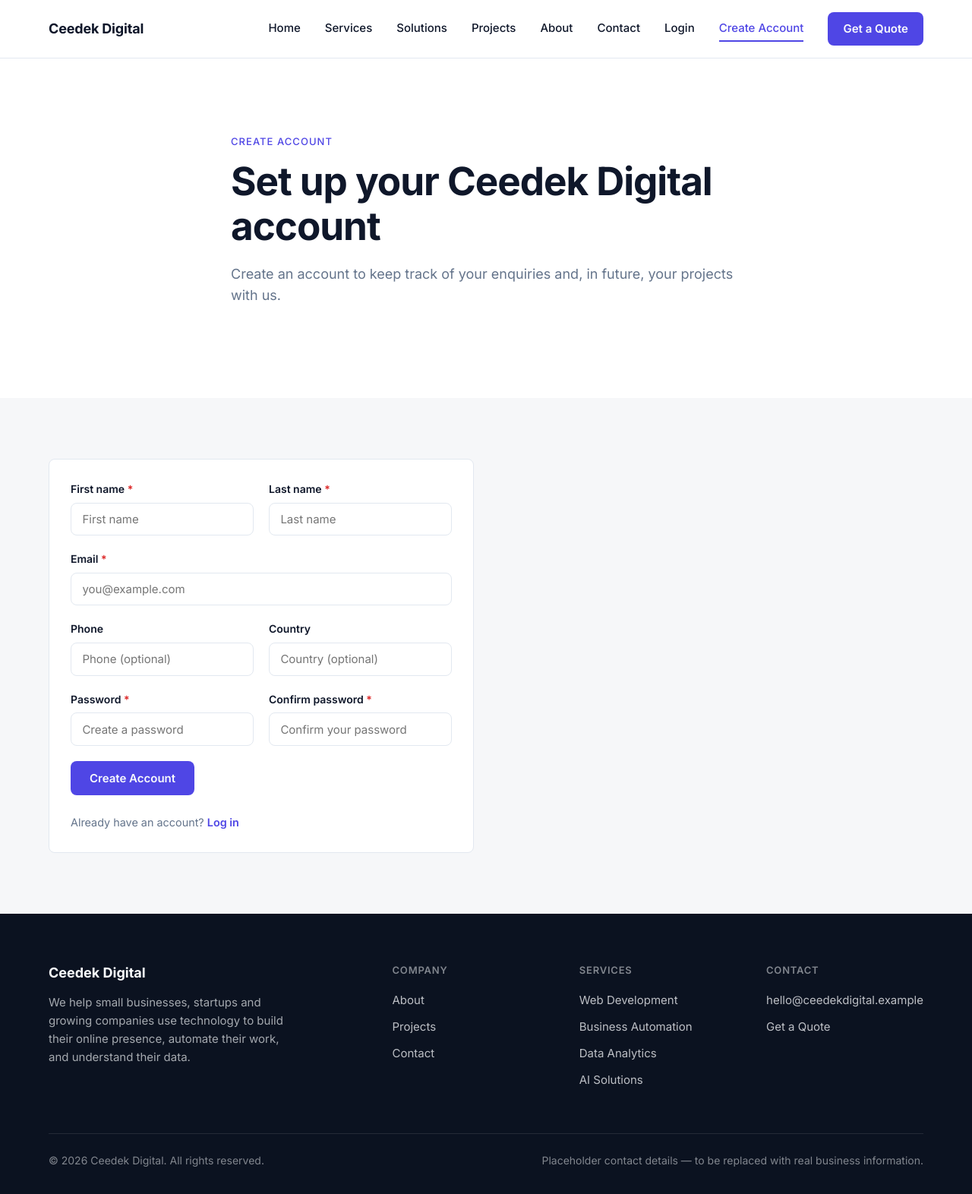
After one commit to ericchimdi/ceedek-digital-platform, a Django app: page /accounts/register/ in a window 1280 px wide. The commit adds this page. Shown: the whole page at 76% size. Run offline with Django 5.2, Linux system fonts and the light colour scheme.

Commit message:
Add client authentication and account foundation

```diff
--- /dev/null
+++ b/accounts/forms.py
@@ -0,0 +1,59 @@
+from django import forms
+from django.contrib.auth.forms import AuthenticationForm
+from django.contrib.auth.password_validation import validate_password
+from django.core.exceptions import ValidationError
+
+from .models import User
+
+
+class RegistrationForm(forms.ModelForm):
+    password1 = forms.CharField(
+        label='Password',
+        widget=forms.PasswordInput(attrs={'placeholder': 'Create a password'}),
+    )
+    password2 = forms.CharField(
+        label='Confirm password',
+        widget=forms.PasswordInput(attrs={'placeholder': 'Confirm your password'}),
+    )
+
+    class Meta:
+        model = User
+        fields = ['first_name', 'last_name', 'email', 'phone', 'country']
+        widgets = {
+            'first_name': forms.TextInput(attrs={'placeholder': 'First name'}),
+            'last_name': forms.TextInput(attrs={'placeholder': 'Last name'}),
+            'email': forms.EmailInput(attrs={'placeholder': 'you@example.com'}),
+            'phone': forms.TextInput(attrs={'placeholder': 'Phone (optional)'}),
+            'country': forms.TextInput(attrs={'placeholder': 'Country (optional)'}),
+        }
+
+    def clean_email(self):
+        email = self.cleaned_data['email'].strip().lower()
+        if User.objects.filter(email=email).exists():
+            raise ValidationError('An account with this email already exists.')
+        return email
+
+    def clean_password1(self):
+        password1 = self.cleaned_data.get('password1')
+        if password1:
+            validate_password(password1)
+        return password1
+
+    def clean(self):
+        cleaned_data = super().clean()
+        password1 = cleaned_data.get('password1')
+        password2 = cleaned_data.get('password2')
+        if password1 and password2 and password1 != password2:
+            raise ValidationError('The two password fields did not match.')
+        return cleaned_data
+
+
+class LoginForm(AuthenticationForm):
+    username = forms.CharField(
+        label='Email',
+        widget=forms.EmailInput(attrs={'placeholder': 'you@example.com', 'autofocus': True}),
+    )
+    password = forms.CharField(
+        label='Password',
+        widget=forms.PasswordInput(attrs={'placeholder': 'Your password'}),
+    )
--- /dev/null
+++ b/accounts/urls.py
@@ -0,0 +1,11 @@
+from django.urls import path
+from . import views
+
+app_name = 'accounts'
+
+urlpatterns = [
+    path('register/', views.register, name='register'),
+    path('login/', views.login_view, name='login'),
+    path('logout/', views.logout_view, name='logout'),
+    path('account/', views.account, name='account'),
+]
--- a/accounts/views.py
+++ b/accounts/views.py
@@ -1,3 +1,62 @@
-from django.shortcuts import render
+from django.contrib.auth import authenticate, login, logout
+from django.contrib.auth.decorators import login_required
+from django.shortcuts import render, redirect
 
-# Create your views here.
+from .forms import RegistrationForm, LoginForm
+from .models import User
+
+
+def register(request):
+    if request.user.is_authenticated:
+        return redirect('accounts:account')
+
+    if request.method == 'POST':
+        form = RegistrationForm(request.POST)
+        if form.is_valid():
+            User.objects.create_user(
+                email=form.cleaned_data['email'],
+                password=form.cleaned_data['password1'],
+                first_name=form.cleaned_data['first_name'],
+                last_name=form.cleaned_data['last_name'],
+                phone=form.cleaned_data.get('phone', ''),
+                country=form.cleaned_data.get('country', ''),
+                role=User.Role.CLIENT,
+            )
+            user = authenticate(
+                request,
+                username=form.cleaned_data['email'],
+                password=form.cleaned_data['password1'],
+            )
+            if user is not None:
+                login(request, user)
+            return redirect('accounts:account')
+    else:
+        form = RegistrationForm()
+
+    return render(request, 'accounts/register.html', {'form': form})
+
+
+def login_view(request):
+    if request.user.is_authenticated:
+        return redirect('accounts:account')
+
+    if request.method == 'POST':
+        form = LoginForm(request, data=request.POST)
+        if form.is_valid():
+            login(request, form.get_user())
+            return redirect('accounts:account')
+    else:
+        form = LoginForm(request)
+
+    return render(request, 'accounts/login.html', {'form': form})
+
+
+def logout_view(request):
+    if request.method == 'POST':
+        logout(request)
+    return redirect('website:home')
+
+
+@login_required
+def account(request):
+    return render(request, 'accounts/account.html')
--- a/ceedek/settings.py
+++ b/ceedek/settings.py
@@ -49,6 +49,9 @@ INSTALLED_APPS = [
 ]
 
 AUTH_USER_MODEL = 'accounts.User'
+LOGIN_URL = 'accounts:login'
+LOGIN_REDIRECT_URL = 'accounts:account'
+LOGOUT_REDIRECT_URL = 'website:home'
 
 MIDDLEWARE = [
     'django.middleware.security.SecurityMiddleware',
--- a/ceedek/urls.py
+++ b/ceedek/urls.py
@@ -19,5 +19,6 @@ from django.urls import path, include
 
 urlpatterns = [
     path('admin/', admin.site.urls),
+    path('accounts/', include('accounts.urls')),
     path('', include('website.urls')),
 ]
--- a/static/css/components.css
+++ b/static/css/components.css
@@ -346,3 +346,23 @@
     grid-template-columns: 1fr;
   }
 }
+
+/* ===== Nav logout form (renders like a nav link) ===== */
+.navbar__logout-form {
+  display: inline;
+}
+
+.navbar__logout-btn {
+  background: none;
+  border: none;
+  font-family: inherit;
+  font-size: 0.9375rem;
+  font-weight: 500;
+  color: var(--text-primary);
+  padding: 0.25rem 0;
+  cursor: pointer;
+}
+
+.navbar__logout-btn:hover {
+  color: var(--accent);
+}
--- /dev/null
+++ b/templates/accounts/register.html
@@ -0,0 +1,85 @@
+{% extends "base.html" %}
+{% load static %}
+
+{% block title %}Create Account — Ceedek Digital{% endblock %}
+{% block meta_description %}Create a Ceedek Digital client account.{% endblock %}
+
+{% block extra_css %}
+<link rel="stylesheet" href="{% static 'css/pages.css' %}">
+{% endblock %}
+
+{% block content %}
+
+<section class="hero">
+  <div class="container hero__inner">
+    <span class="eyebrow">Create Account</span>
+    <h1>Set up your Ceedek Digital account</h1>
+    <p>Create an account to keep track of your enquiries and, in future, your projects with us.</p>
+  </div>
+</section>
+
+<section class="section section--secondary">
+  <div class="container">
+    <div class="card" style="max-width: 560px;">
+
+      {% if form.non_field_errors %}
+        {% for error in form.non_field_errors %}
+          <div class="form-error" style="margin-bottom: 1rem;">{{ error }}</div>
+        {% endfor %}
+      {% endif %}
+
+      <form method="post" class="form" novalidate>
+        {% csrf_token %}
+
+        <div class="form-row">
+          <div class="form-group">
+            <label for="{{ form.first_name.id_for_label }}">First name <span class="required">*</span></label>
+            {{ form.first_name }}
+            {% if form.first_name.errors %}<div class="form-error">{{ form.first_name.errors.0 }}</div>{% endif %}
+          </div>
+          <div class="form-group">
+            <label for="{{ form.last_name.id_for_label }}">Last name <span class="required">*</span></label>
+            {{ form.last_name }}
+            {% if form.last_name.errors %}<div class="form-error">{{ form.last_name.errors.0 }}</div>{% endif %}
+          </div>
+        </div>
+
+        <div class="form-group">
+          <label for="{{ form.email.id_for_label }}">Email <span class="required">*</span></label>
+          {{ form.email }}
+          {% if form.email.errors %}<div class="form-error">{{ form.email.errors.0 }}</div>{% endif %}
+        </div>
+
+        <div class="form-row">
+          <div class="form-group">
+            <label for="{{ form.phone.id_for_label }}">Phone</label>
+            {{ form.phone }}
+          </div>
+          <div class="form-group">
+            <label for="{{ form.country.id_for_label }}">Country</label>
+            {{ form.country }}
+          </div>
+        </div>
+
+        <div class="form-row">
+          <div class="form-group">
+            <label for="{{ form.password1.id_for_label }}">Password <span class="required">*</span></label>
+            {{ form.password1 }}
+            {% if form.password1.errors %}<div class="form-error">{{ form.password1.errors.0 }}</div>{% endif %}
+          </div>
+          <div class="form-group">
+            <label for="{{ form.password2.id_for_label }}">Confirm password <span class="required">*</span></label>
+            {{ form.password2 }}
+            {% if form.password2.errors %}<div class="form-error">{{ form.password2.errors.0 }}</div>{% endif %}
+          </div>
+        </div>
+
+        <button type="submit" class="btn btn--primary">Create Account</button>
+      </form>
+
+      <p style="margin-top: 1.5rem; font-size: 0.9rem;">Already have an account? <a href="{% url 'accounts:login' %}" style="color: var(--accent); font-weight: 600;">Log in</a></p>
+    </div>
+  </div>
+</section>
+
+{% endblock %}
--- a/templates/base.html
+++ b/templates/base.html
@@ -34,6 +34,18 @@
         <a href="{% url 'website:projects' %}" class="navbar__link {% if request.resolver_match.url_name == 'projects' %}navbar__link--active{% endif %}">Projects</a>
         <a href="{% url 'website:about' %}" class="navbar__link {% if request.resolver_match.url_name == 'about' %}navbar__link--active{% endif %}">About</a>
         <a href="{% url 'website:contact' %}" class="navbar__link {% if request.resolver_match.url_name == 'contact' %}navbar__link--active{% endif %}">Contact</a>
+
+        {% if request.user.is_authenticated %}
+          <a href="{% url 'accounts:account' %}" class="navbar__link {% if request.resolver_match.url_name == 'account' %}navbar__link--active{% endif %}">My Account</a>
+          <form method="post" action="{% url 'accounts:logout' %}" class="navbar__logout-form">
+            {% csrf_token %}
+            <button type="submit" class="navbar__link navbar__logout-btn">Logout</button>
+          </form>
+        {% else %}
+          <a href="{% url 'accounts:login' %}" class="navbar__link {% if request.resolver_match.url_name == 'login' %}navbar__link--active{% endif %}">Login</a>
+          <a href="{% url 'accounts:register' %}" class="navbar__link {% if request.resolver_match.url_name == 'register' %}navbar__link--active{% endif %}">Create Account</a>
+        {% endif %}
+
         <a href="{% url 'website:quote' %}" class="navbar__cta">Get a Quote</a>
       </nav>
     </div>
```
Also changed, not shown: accounts/tests.py (+188 -0 lines), templates/accounts/account.html (added, +48 -0 lines), templates/accounts/login.html (added, +51 -0 lines).
